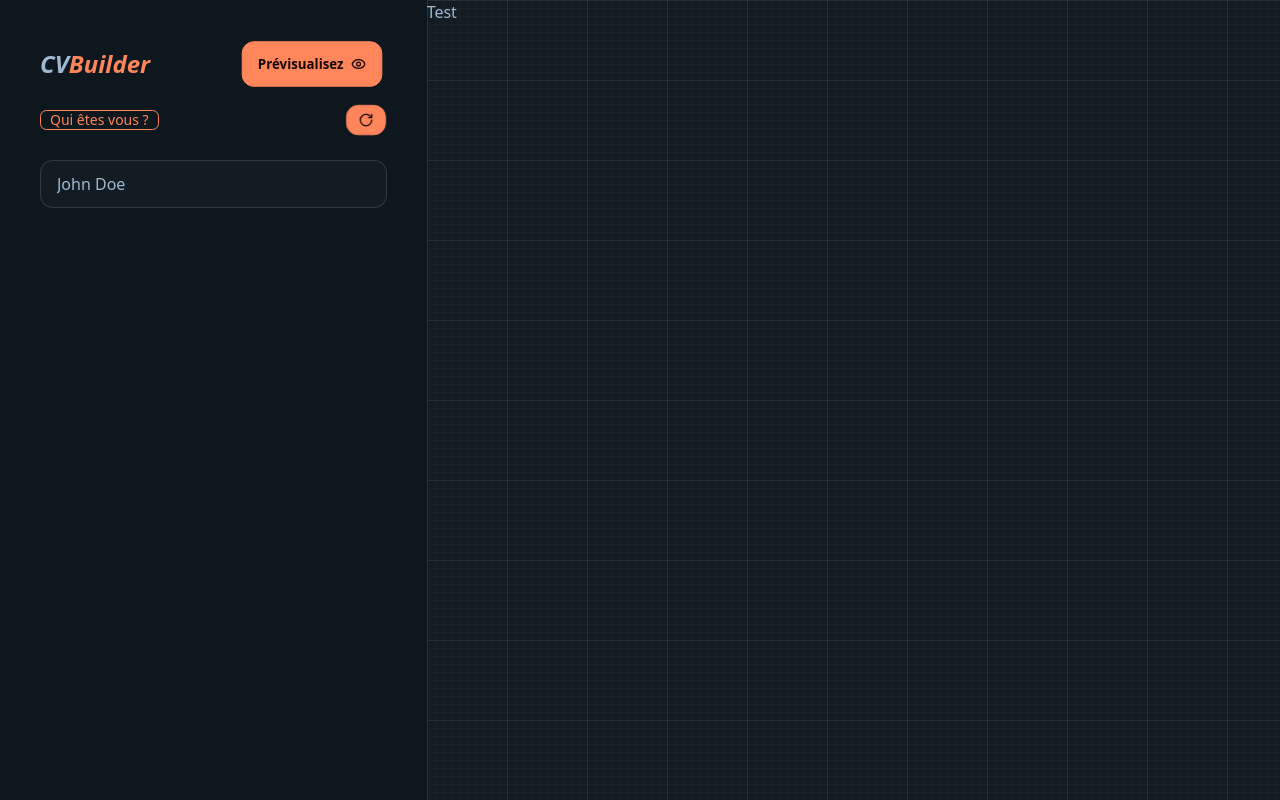
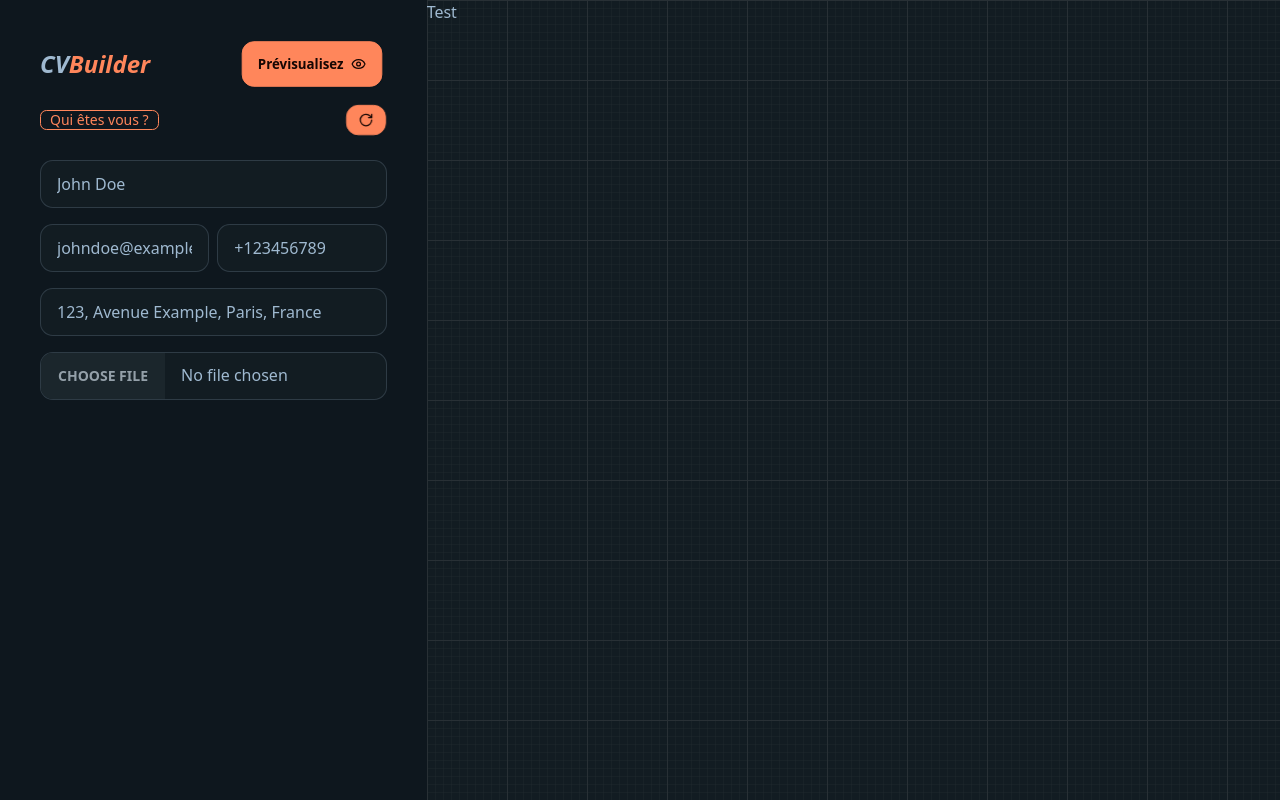
Before and after one commit to noelfoka/cd-pdf-creator, a Next.js app: page / in a window 1280 px wide. Built offline with nearby package versions, Linux system fonts and the light colour scheme.

Commit message:
1 2 3 4 input

```diff
--- a/app/components/PersonalDetailsForm.tsx
+++ b/app/components/PersonalDetailsForm.tsx
@@ -12,6 +12,12 @@ const PersonalDetailsForm: React.FC<Props> = ({
   setPersonalDetails,
   setFile,
 }) => {
+  const handleChange = (
+    e: React.ChangeEvent<HTMLInputElement | HTMLTextAreaElement>,
+    field: keyof PersonalDetails
+  ) => {
+    setPersonalDetails({ ...personalDetails, [field]: e.target.value });
+  };
   return (
     <div className="flex flex-col gap-4">
       <input
@@ -19,7 +25,40 @@ const PersonalDetailsForm: React.FC<Props> = ({
         placeholder="Nom complet"
         value={personalDetails.fullName}
         className="input input-bordered w-full"
-        onChange={(e) => setPersonalDetails({ ...personalDetails, fullName: e.target.value })}
+        onChange={(e) => handleChange(e, "fullName")}
+      />
+
+      <div className="flex">
+        <input
+          type="email"
+          placeholder="Email"
+          value={personalDetails.email}
+          className="input input-bordered w-full"
+          onChange={(e) => handleChange(e, "email")}
+        />
+
+        <input
+          type="text"
+          placeholder="Numéro de téléphone"
+          value={personalDetails.phone}
+          className="input input-bordered w-full ml-2"
+          onChange={(e) => handleChange(e, "phone")}
+        />
+      </div>
+
+      <input
+        type="text"
+        placeholder="Adresse"
+        value={personalDetails.address}
+        className="input input-bordered w-full"
+        onChange={(e) => handleChange(e, "address")}
+      />
+
+      <input
+        type="file"
+        accept="image/*"
+        className="file-input file-input-bordered w-full"
+        //onChange={(e) => handleChange(e, "photoUrl")}
       />
     </div>
   );
```
